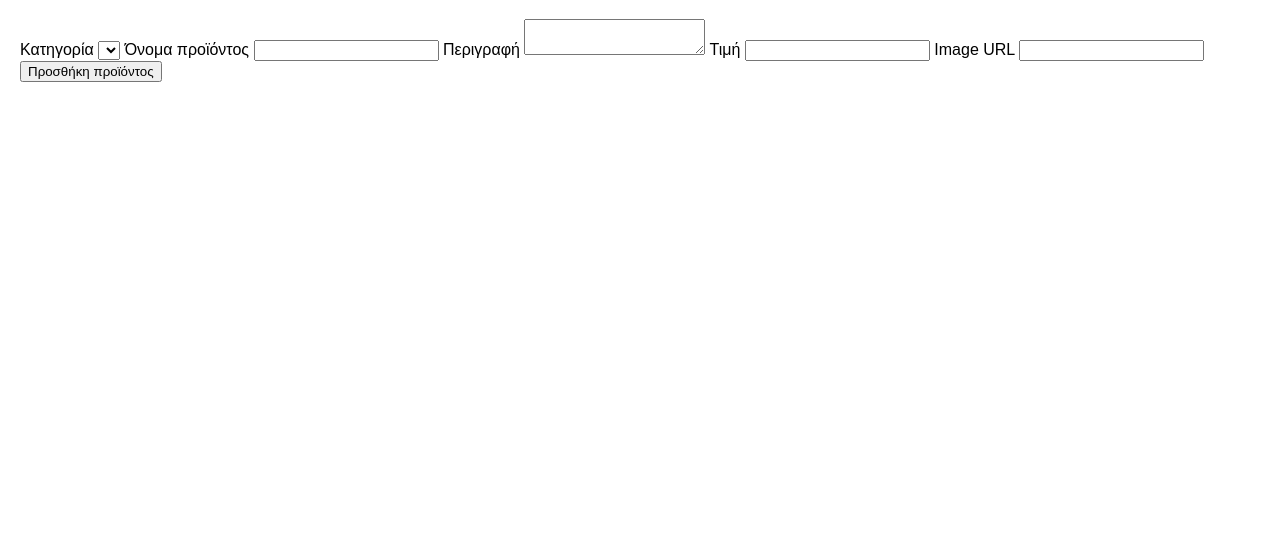
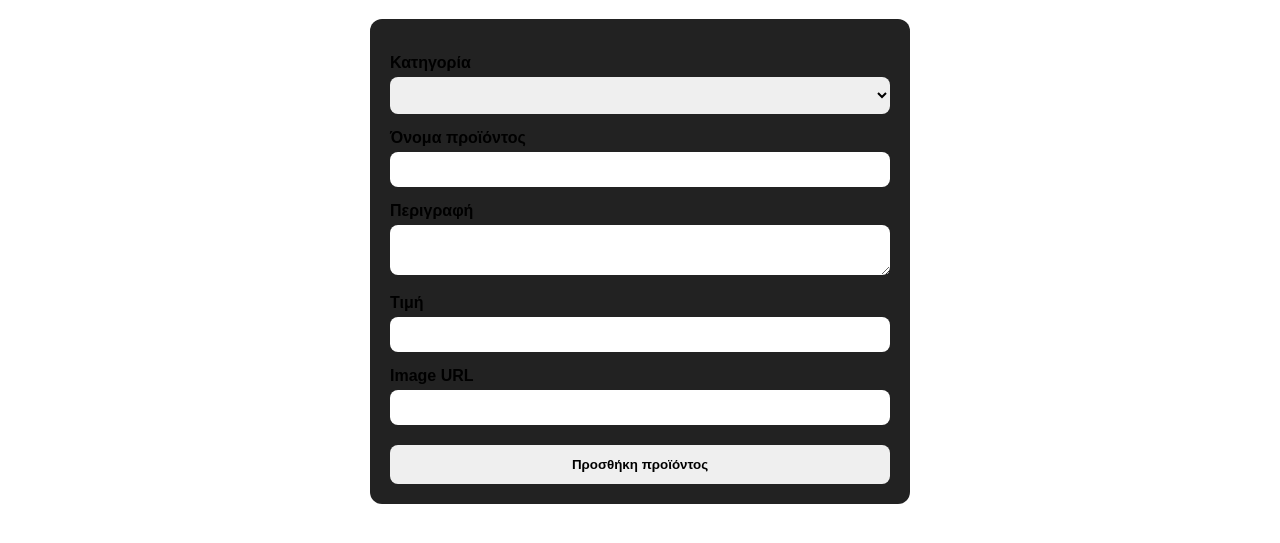
Before and after one commit to grecomegaron/qr-menu, a plain HTML site: page admin.html in a window 1280 px wide. Shown: the part 81-624 px from the top of the page. Drawn offline with Linux system fonts and the light colour scheme; no server answers.

Commit message:
Update style.css

```diff
--- a/style.css
+++ b/style.css
@@ -22,3 +22,44 @@ body{
   border-radius:10px;
   margin-bottom:10px;
 }
+
+.admin-form{
+  max-width:500px;
+  margin:auto;
+  background:#222;
+  padding:20px;
+  border-radius:12px;
+}
+
+.admin-form label{
+  display:block;
+  margin-top:15px;
+  font-weight:bold;
+}
+
+.admin-form input,
+.admin-form textarea,
+.admin-form select{
+  width:100%;
+  padding:10px;
+  margin-top:5px;
+  border-radius:8px;
+  border:none;
+  box-sizing:border-box;
+}
+
+.admin-form button{
+  margin-top:20px;
+  width:100%;
+  padding:12px;
+  border:none;
+  border-radius:8px;
+  font-weight:bold;
+  cursor:pointer;
+}
+
+#message{
+  text-align:center;
+  margin-top:20px;
+  font-weight:bold;
+}
```
